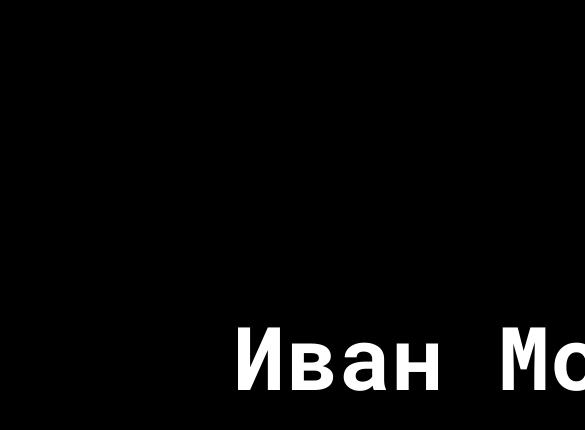
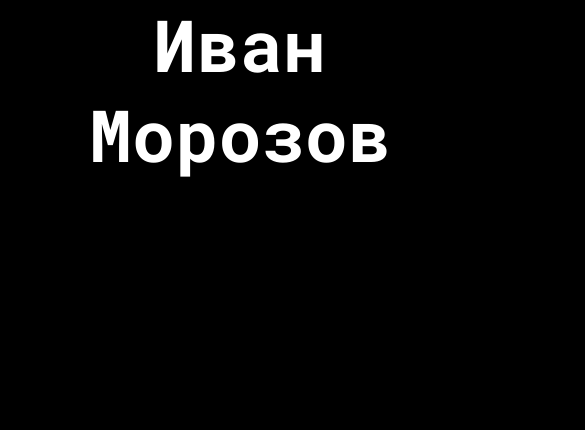
Before and after one commit to Akasaru074/Lab1-AboutMe, an Angular app: page / in a window 390 px wide. Shown: the top 430 px of the page, 585 px wide, since content can reach past the window. Built offline with nearby package versions, Linux system fonts and the light colour scheme.

Commit message:
mobile adaptation

```diff
--- a/src/app/app.component.css
+++ b/src/app/app.component.css
@@ -79,6 +79,9 @@ body {
     left: -70em;
     rotate: -180deg;
 }
+.git-logo.mobile {
+    position: relative;
+}
 
 .git-logo-post {
     rotate: 0deg;
@@ -95,8 +98,8 @@ body {
     overflow: hidden;
 }
 
-.email img {
-    width: 112px;
+.email.mobile {
+    position: relative;
 }
 
 .email-post {
@@ -105,3 +108,81 @@ body {
     right: -10em;
     rotate: 0deg;
 }
+
+.git-logo img {
+    width: 100x;
+    height: 97px;
+    position: relative;
+    bottom: 8px;
+}
+
+.email img {
+    width: 115px;
+    height: 115px;
+}
+
+.links-container {
+    display: flex;
+    justify-content: space-evenly;
+    align-items: center;
+
+}
+
+.desktop {
+    display: unset;
+}
+
+.mobile {
+    display: none;
+}
+
+@media (max-width: 700px) {
+    #my-img {
+        width: 100%;
+    }
+
+    .main-container {
+        justify-content: flex-start;
+    }
+
+}
+
+@media (max-width: 1100px) {
+    body {
+        min-width: 480px;
+        max-width: 98vw;
+        min-height: 100vh;
+    }
+
+    .desktop {
+        display: none;
+    }
+
+    .mobile {
+        display: unset;
+    }
+
+    .input-box {
+        display: none;
+    }
+
+    .my-name {
+        font-size: 72px;
+        text-wrap-mode: wrap;
+        text-align: center;
+        line-height: 1.25em;
+    }
+
+    .description {
+        margin: 0 10px;
+    }
+
+    .git-logo-post {
+        left: 0;
+    }
+
+    .email-post {
+        right: 0;
+    }
+
+}
--- a/src/app/app.component.html
+++ b/src/app/app.component.html
@@ -11,10 +11,10 @@
       <img id="my-img" src="assets/professional-photo-cropped.jpg" alt="Здесь должно быть моё фото">
     </div>
     <div class="name-container">
-      <a [ngClass]="{'git-logo-post': offsetIndex == offsets.length}" class="git-logo" href="https://github.com/akasaru074" target="_blank" rel="noopener noreferrer">
+      <a [ngClass]="{'git-logo-post': offsetIndex == offsets.length}" class="git-logo desktop" href="https://github.com/akasaru074" target="_blank" rel="noopener noreferrer">
         <img src="assets/github-mark-white.svg" alt="GitHub">
       </a>
-      <a [ngClass]="{'email-post': offsetIndex == offsets.length}" class="email"  href="mailto:akasaru075@mail.ru">
+      <a [ngClass]="{'email-post': offsetIndex == offsets.length}" class="email desktop"  href="mailto:akasaru075@mail.ru">
         <img src="assets/email-circle.svg" alt="email">
       </a>
       <div class="input-box" [ngStyle]="{'left': offsets[offsetIndex] + 'em'}" [ngClass]="{'fadeOut': offsetIndex == offsets.length}"></div>
@@ -23,6 +23,15 @@
     <h1 class="description" [ngClass]="{'fadeIn': offsetIndex == offsets.length}">
       Дебил, задрот, разработчик, ценитель хаскеля, знает JavaScript
     </h1>
+    <!-- MOBILE BEGIN -->
+     <div class="links-container mobile">
+      <a [ngClass]="{'git-logo-post': offsetIndex == offsets.length}" class="git-logo mobile" href="https://github.com/akasaru074" target="_blank" rel="noopener noreferrer">
+          <img src="assets/github-mark-white.svg" alt="GitHub">
+        </a>
+        <a [ngClass]="{'email-post': offsetIndex == offsets.length}" class="email mobile"  href="mailto:akasaru075@mail.ru">
+          <img src="assets/email-circle.svg" alt="email">
+        </a>
+      </div>
   </div>
 </body>
 </html>
```
